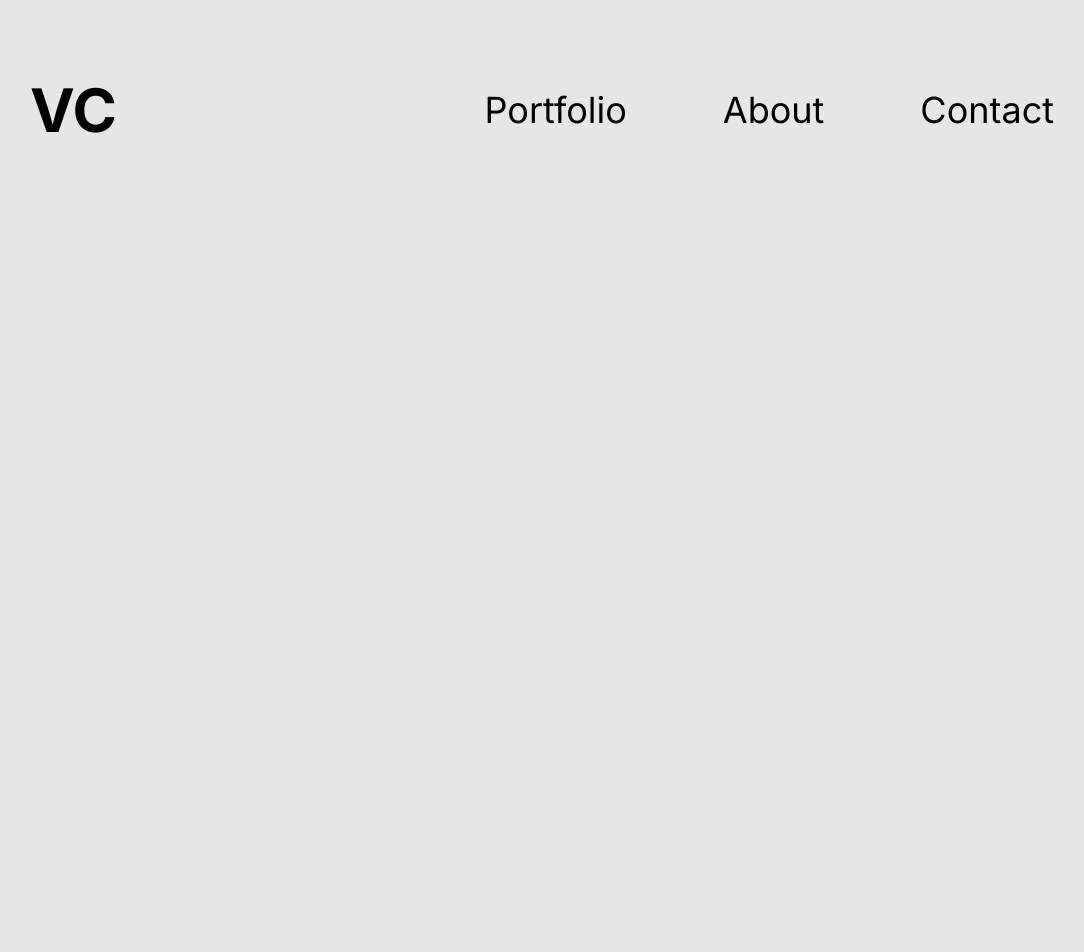
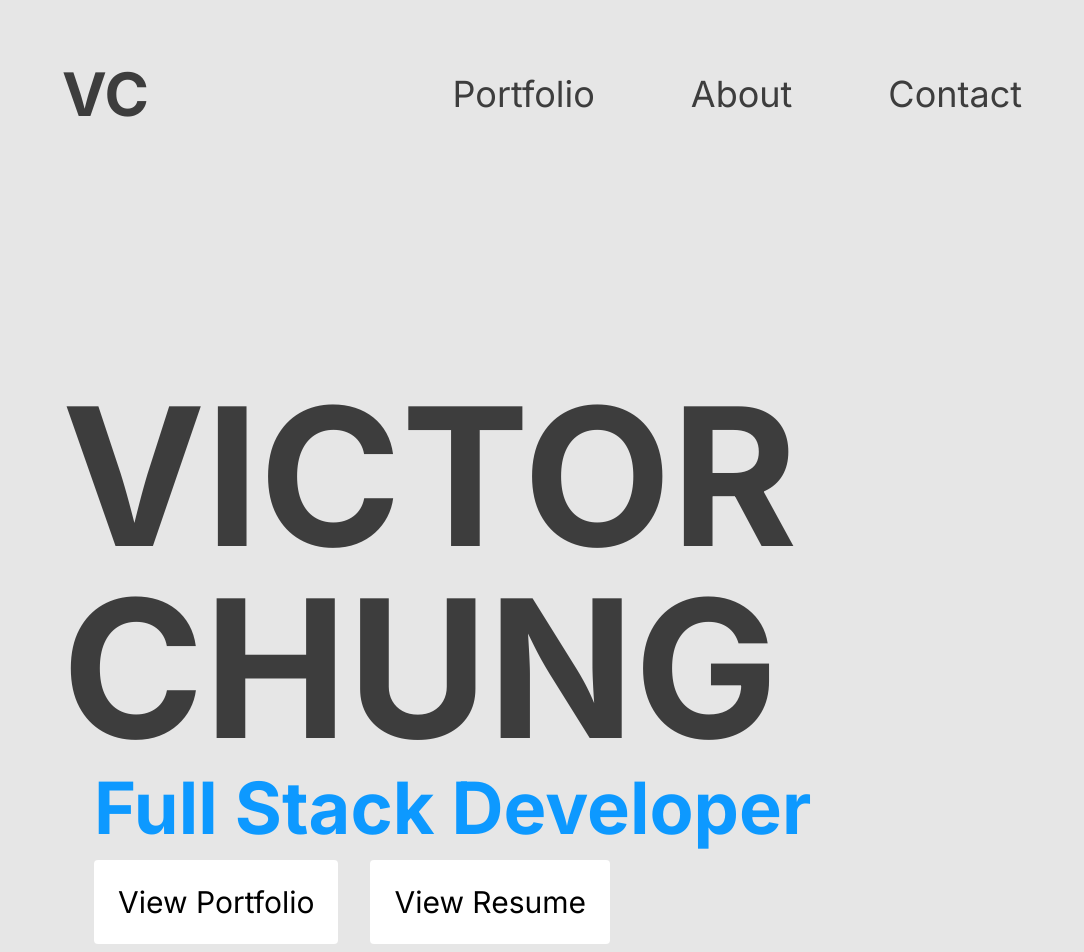
Before and after one commit to TheVicBro/portfolio, a Next.js app: page / in a window 1280 px wide. Shown: the top 952 px of the page, without its empty margins (98-1182 px from the left). Before the commit the page ends 800 px from the top, so only its background shows below. Built offline with nearby package versions, Linux system fonts and the light colour scheme.

Commit message:
Begun work on name and title

```diff
--- a/src/app/page.tsx
+++ b/src/app/page.tsx
@@ -2,12 +2,24 @@
 
 export default function Home() {
   return (
-    <main className="flex items-center justify-between p-20 px-32">
-      <div className="text-6xl font-bold">VC</div>
-      <div className="flex items-row text-4xl space-x-24">
-        <div>Portfolio</div>
-        <div>About</div>
-        <div>Contact</div>
+    <main>
+      <div className="flex items-center justify-between p-16 px-40 text-lightblack">
+        <div className="text-6xl font-bold">VC</div>
+        <div className="flex items-row text-4xl space-x-24">
+          <div>Portfolio</div>
+          <div>About</div>
+          <div>Contact</div>
+        </div>
+      </div>
+      <div className="p-40 pt-48">
+        <div className="text-12xl font-bold text-lightblack leading-none">VICTOR CHUNG</div>
+        <div className="mt-2 px-8">
+          <div className="text-7xl font-bold text-skyblue">Full Stack Developer</div>
+          <div className="mt-4">
+            <button className="rounded bg-white text-3xl p-6 mr-8">View Portfolio</button>
+            <button className="rounded bg-white text-3xl p-6">View Resume</button>
+          </div>
+        </div>
       </div>
     </main>
   );
--- a/tailwind.config.ts
+++ b/tailwind.config.ts
@@ -13,6 +13,15 @@ const config: Config = {
         "gradient-conic":
           "conic-gradient(from 180deg at 50% 50%, var(--tw-gradient-stops))",
       },
+      fontSize: {
+        '10xl': '10rem',
+        '11xl': '11rem',
+        '12xl': '12rem',
+      },
+      colors: {
+        'skyblue': '#0D99FF',
+        'lightblack': '#3D3D3D',
+      },
     },
   },
   plugins: [],
```
